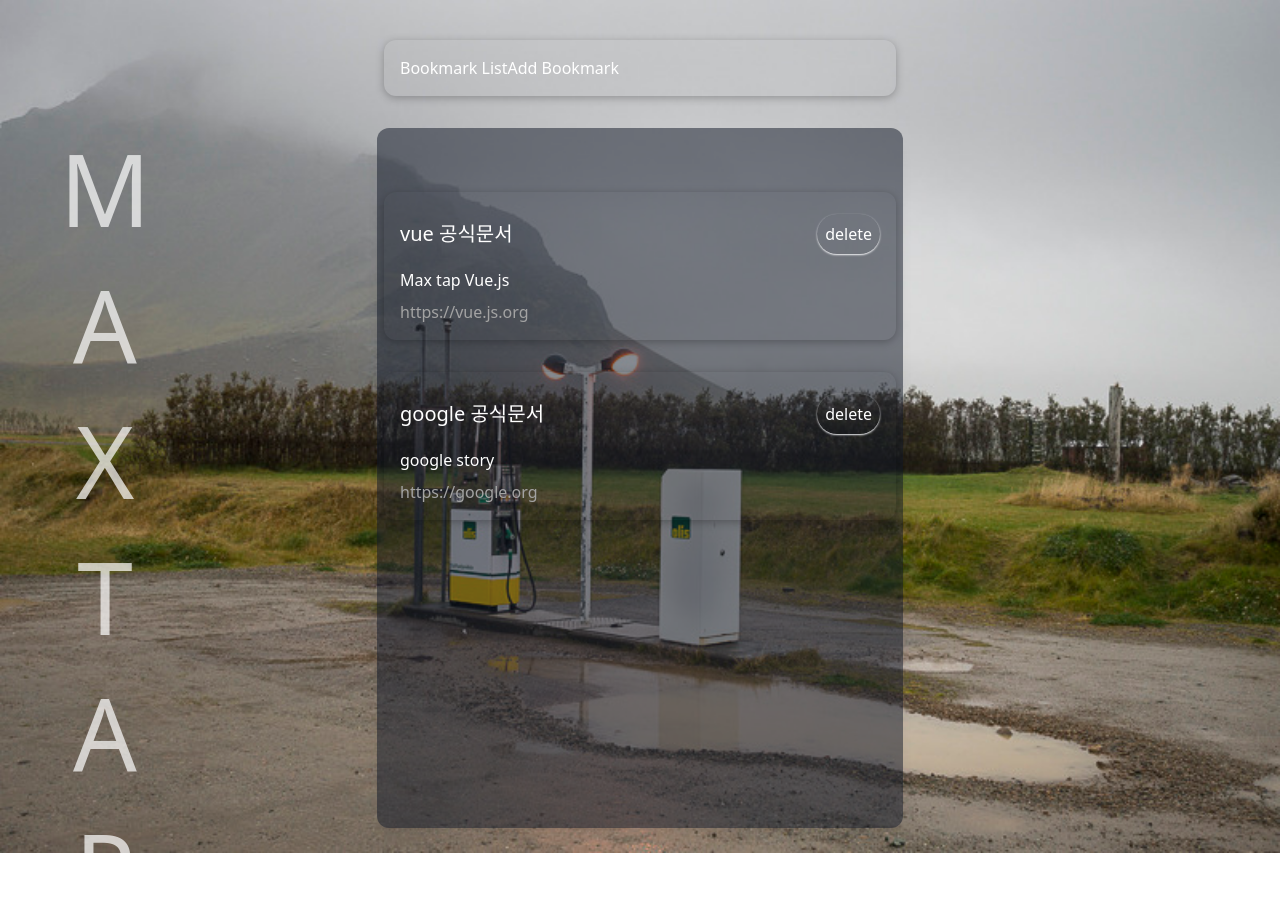
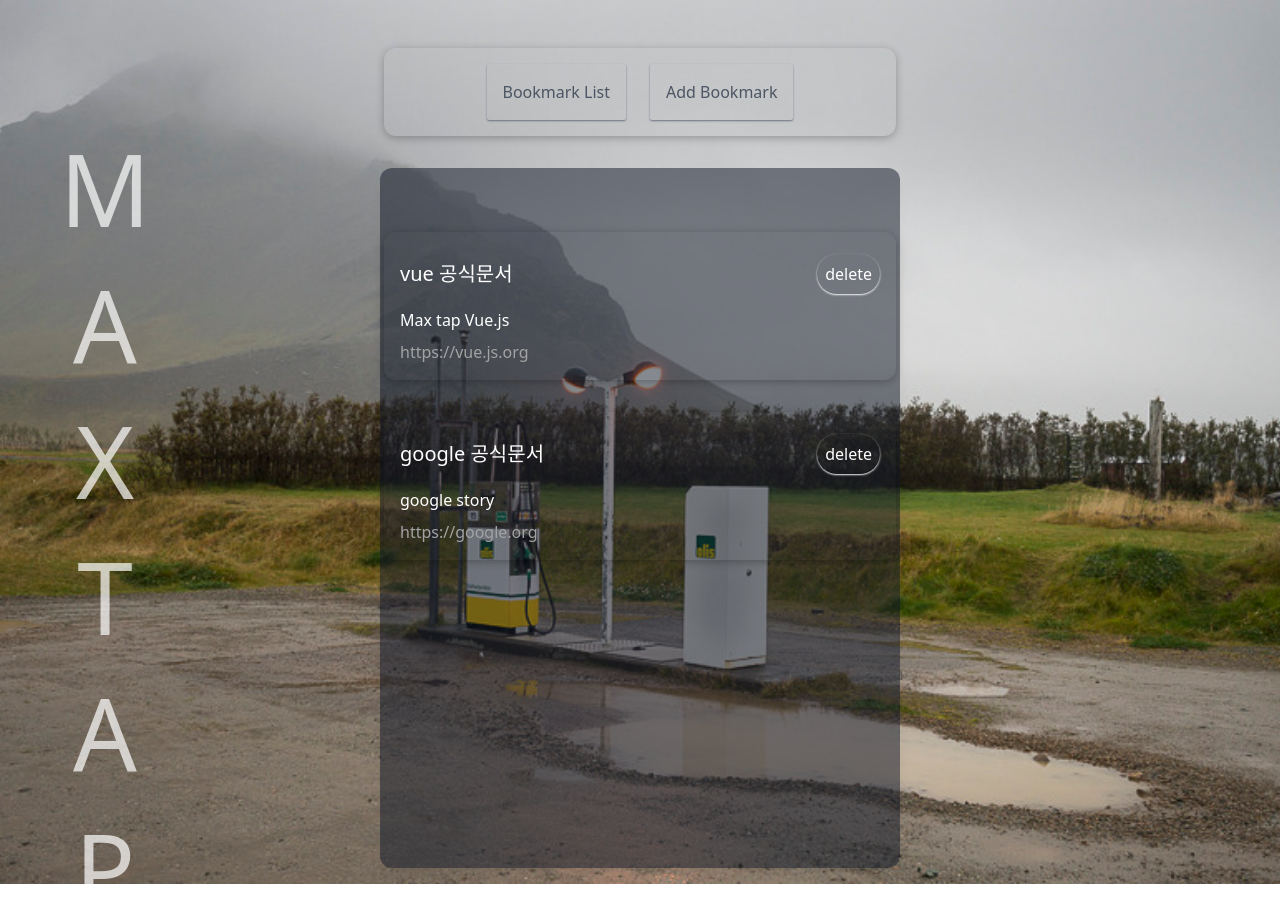
Before and after one commit to 0gunkim/maxtap, a Vue app: page / in a window 1280 px wide. Shown: the top 922 px of the page. Built offline with nearby package versions, Linux system fonts and the light colour scheme.

Commit message:
Feat: button style

```diff
--- a/src/components/UI/BaseButton.vue
+++ b/src/components/UI/BaseButton.vue
@@ -4,7 +4,7 @@
 <!-- 프로퍼티 말고 slot을 사용하는 이유: 유연성 -->
 <script lang="ts" setup>
 type TButtonType = 'button' | 'submit' | 'reset' | undefined
-type TClassType = 'flat' | 'dot'
+type TClassType = 'flat' | 'square'
 interface IBaseButtonType {
   type: TButtonType
   mode: TClassType
@@ -24,4 +24,7 @@ defineProps<IBaseButtonType>()
 .flat:hover::before {
   content: 'really?  ';
 }
+.square {
+  @apply shadow-gray-500 shadow-sm p-4 rounded-sm ease-in duration-700;
+}
 </style>
--- a/src/components/bookmark-list/TheBookmark.vue
+++ b/src/components/bookmark-list/TheBookmark.vue
@@ -1,8 +1,14 @@
 <template>
   <div class="l_the_book_mark">
     <BaseCard>
-      <BaseButton @click="setTapTypeHandle('BookmarkStore')">Bookmark List</BaseButton>
-      <BaseButton @click="setTapTypeHandle('AddBookmark')">Add Bookmark</BaseButton>
+      <div class="article">
+        <BaseButton @click="setTapTypeHandle('BookmarkStore')" :mode="'square'"
+          >Bookmark List</BaseButton
+        >
+        <BaseButton @click="setTapTypeHandle('AddBookmark')" :mode="'square'"
+          >Add Bookmark</BaseButton
+        >
+      </div>
     </BaseCard>
     <component :is="currentTabComponent"></component>
   </div>
@@ -26,7 +32,7 @@ const tabs: TabComponents = {
   AddBookmark
 }
 
-const currentTabComponent = computed(() => tabs[tabType.value as TabKey])
+const currentTabComponent = computed(() => tabs[tabType.value])
 
 const setTapTypeHandle = (tab: TabKey) => {
   tabType.value = tab
@@ -40,6 +46,9 @@ provide('bookmarks', bookmarks)
 
 <style scoped>
 .l_the_book_mark {
-  @apply p-2;
+  @apply p-4;
+}
+.article {
+  @apply flex gap-6 justify-center text-gray-600;
 }
 </style>
```
